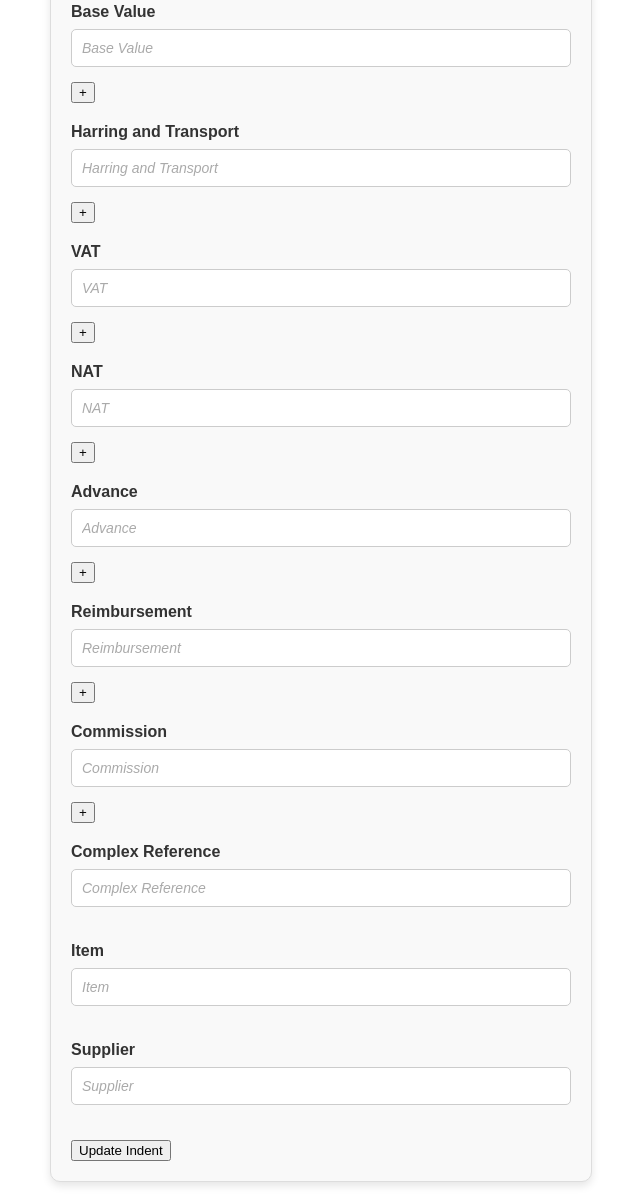
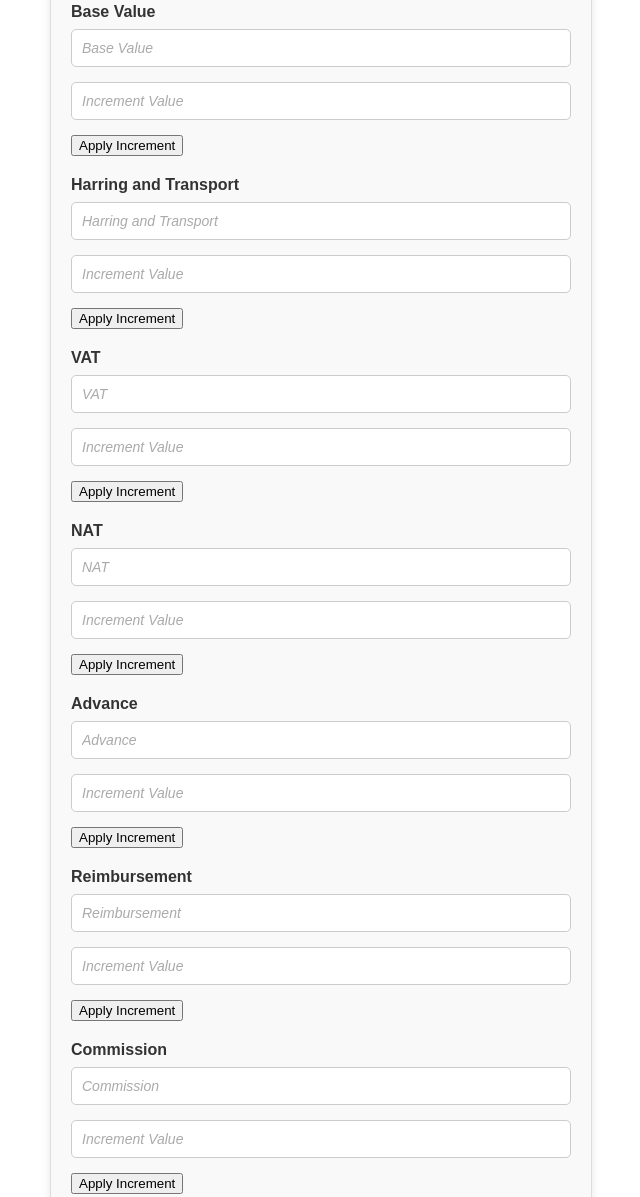
Before and after one commit to dgyrsenevirathne/ceb-indent-management-System, a website: page public/edit.html in a window 1280 px wide. Shown: the part 266-1463 px from the top of the page, without its empty margins (319-959 px from the left). Drawn offline with nearby package versions, Linux system fonts and the light colour scheme.

Commit message:
Apply increment function create

```diff
--- a/public/edit.html
+++ b/public/edit.html
@@ -23,38 +23,50 @@
         <div>
             <label for="editBaseValue">Base Value</label>
             <input type="number" id="editBaseValue" name="baseValue" placeholder="Base Value" step="0.01">
-            <button type="button" onclick="incrementValue('editBaseValue', 1)">+</button>
+            <input type="number" id="editBaseIncrement" placeholder="Increment Value" step="0.01">
+            <button type="button" onclick="incrementValue('editBaseValue', 'editBaseIncrement')">Apply
+                Increment</button>
         </div>
         <div>
             <label for="editHarringAndTransport">Harring and Transport</label>
             <input type="number" id="editHarringAndTransport" name="harringAndTransport"
                 placeholder="Harring and Transport" step="0.01">
-            <button type="button" onclick="incrementValue('editHarringAndTransport', 1)">+</button>
+            <input type="number" id="editHarringIncrement" placeholder="Increment Value" step="0.01">
+            <button type="button" onclick="incrementValue('editHarringAndTransport', 'editHarringIncrement')">Apply
+                Increment</button>
         </div>
         <div>
             <label for="editVat">VAT</label>
             <input type="number" id="editVat" name="vat" placeholder="VAT" step="0.01">
-            <button type="button" onclick="incrementValue('editVat', 1)">+</button>
+            <input type="number" id="editVatIncrement" placeholder="Increment Value" step="0.01">
+            <button type="button" onclick="incrementValue('editVat', 'editVatIncrement')">Apply Increment</button>
         </div>
         <div>
             <label for="editNat">NAT</label>
             <input type="number" id="editNat" name="nat" placeholder="NAT" step="0.01">
-            <button type="button" onclick="incrementValue('editNat', 1)">+</button>
+            <input type="number" id="editNatIncrement" placeholder="Increment Value" step="0.01">
+            <button type="button" onclick="incrementValue('editNat', 'editNatIncrement')">Apply Increment</button>
         </div>
         <div>
             <label for="editAdvance">Advance</label>
             <input type="number" id="editAdvance" name="advance" placeholder="Advance" step="0.01">
-            <button type="button" onclick="incrementValue('editAdvance', 1)">+</button>
+            <input type="number" id="editAdvanceIncrement" placeholder="Increment Value" step="0.01">
+            <button type="button" onclick="incrementValue('editAdvance', 'editAdvanceIncrement')">Apply
+                Increment</button>
         </div>
         <div>
             <label for="editReimbursement">Reimbursement</label>
             <input type="number" id="editReimbursement" name="reimbursement" placeholder="Reimbursement" step="0.01">
-            <button type="button" onclick="incrementValue('editReimbursement', 1)">+</button>
+            <input type="number" id="editReimbursementIncrement" placeholder="Increment Value" step="0.01">
+            <button type="button" onclick="incrementValue('editReimbursement', 'editReimbursementIncrement')">Apply
+                Increment</button>
         </div>
         <div>
             <label for="editCommission">Commission</label>
             <input type="number" id="editCommission" name="commission" placeholder="Commission" step="0.01">
-            <button type="button" onclick="incrementValue('editCommission', 1)">+</button>
+            <input type="number" id="editCommissionIncrement" placeholder="Increment Value" step="0.01">
+            <button type="button" onclick="incrementValue('editCommission', 'editCommissionIncrement')">Apply
+                Increment</button>
         </div>
         <div>
             <label for=" editComplexRef">Complex Reference</label>
@@ -72,10 +84,13 @@
     </form>
 
     <script>
-        function incrementValue(inputId, increment) {
+        function incrementValue(inputId, incrementId) {
             const inputField = document.getElementById(inputId);
+            const incrementField = document.getElementById(incrementId);
             const currentValue = parseFloat(inputField.value) || 0; // Get current value or default to 0
-            inputField.value = (currentValue + increment).toFixed(2); // Increment and set the new value
+            const incrementValue = parseFloat(incrementField.value) || 0; // Get increment value or default to 0
+            inputField.value = (currentValue + incrementValue).toFixed(2); // Increment and set the new value
+            incrementField.value = ''; // Clear the increment field after applying
         }
 
         // Function to fetch indent details and populate the form
```
